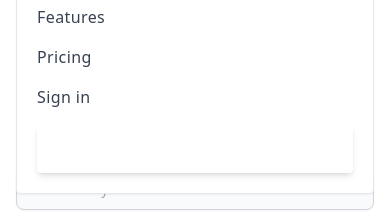
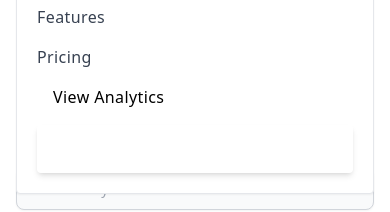
Before and after one commit to David-mwas/healthteche-nnovators-front, a React (Create React App) app: page / in a window 390 px wide. Both pictures are taken after a click on the button "Open Menu". Shown: the part 148-360 px from the top of the page. Built offline with nearby package versions, Linux system fonts and the light colour scheme.

Commit message:
Implemented mobile view

```diff
--- a/src/components/form.js
+++ b/src/components/form.js
@@ -168,14 +168,14 @@ const Form = () => {
                         </a>
                       </li>
                       <li>
-                        <a
-                          href="/"
-                          aria-label="Sign in"
-                          title="Sign in"
-                          class="font-medium tracking-wide text-gray-700 transition-colors duration-200 hover:text-deep-purple-accent-400"
-                        >
-                          Sign in
-                        </a>
+                      <Link
+                to="/analytics"
+                aria-label="Sign in"
+                title="Sign in"
+                class="font-medium dark:bg-white p-4 rounded text-black tracking-wide  transition-colors duration-200 hover:text-teal-accent-400"
+              >
+                View Analytics
+              </Link>
                       </li>
                       <li>
                         <a
```
